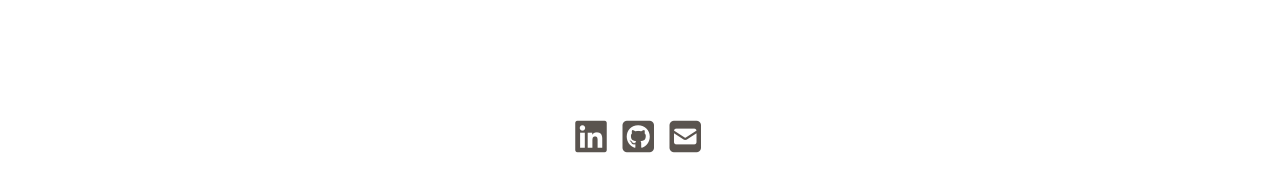
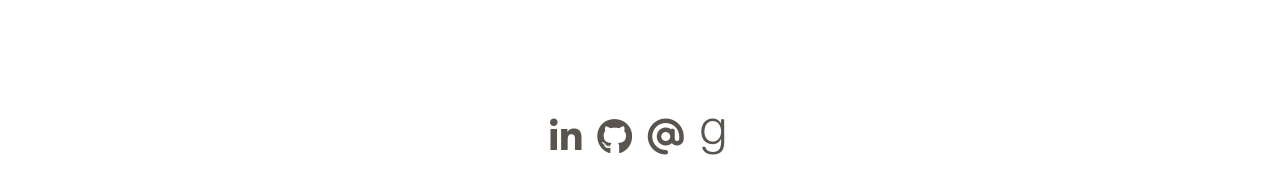
Before and after one commit to cosmogyny/portfolio1, a website: page about.html in a window 1280 px wide. Shown: the part 995-1188 px from the top of the page. Drawn offline with Linux system fonts and the light colour scheme.

Commit message:
footer tweaks

```diff
--- a/about.html
+++ b/about.html
@@ -79,11 +79,13 @@
     <footer class="text-center text-4xl pt-20 tracking-widest">
         <p>
             <a href="https://www.linkedin.com/in/caitlinduquette/" target="_blank" class="text-[#5A544F] hover:text-[#cccccc]" rel="noopener noreferrer">
-                <i class="fa-brands fa-linkedin"></i></a>
+                <i class="fa-brands fa-linkedin-in"></i></a>
             <a href="https://github.com/cosmogyny" target="_blank" class="text-[#5A544F] hover:text-[#cccccc]" rel="noopener noreferrer">
-                <i class="fa-brands fa-square-github"></i></a>
+                <i class="fa-brands fa-github"></i></a>
             <a href="mailto:caitlin.duquette@gmail.com" target="_blank" class="text-[#5A544F] hover:text-[#cccccc]" rel="noopener noreferrer">
-                <i class="fa-solid fa-square-envelope"></i></a>
+                <i class="fa-solid fa-at"></i></a>
+            <a href="#" target="_blank" class="text-[#5A544F] hover:text-[#cccccc]" rel="noopener noreferrer">
+                <i class="fa-brands fa-goodreads-g"></i></a>
         </p>
     </footer>
     </div>
```
Also changed, not shown: index.html (+5 -3 lines).
